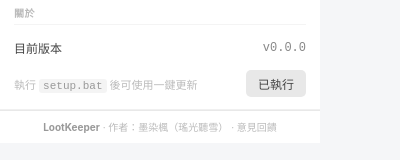
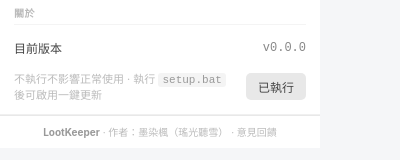
Before and after one commit to ZhouYuXun/LootKeeper, a browser extension: page popup.html in a window 400 px wide. Both pictures are taken after a click on the button "設定". Shown: the part 381-541 px from the top of the page. Drawn offline with Linux system fonts and the light colour scheme.

Commit message:
docs: clarify setup.bat is optional and does not affect core usage

```diff
--- a/popup.html
+++ b/popup.html
@@ -490,7 +490,7 @@
 
       <!-- 未確認：提示先執行 setup.bat -->
       <div id="setupPrompt" class="setup-prompt-row">
-        <span class="setup-hint">執行 <code>setup.bat</code> 後可使用一鍵更新</span>
+        <span class="setup-hint">不執行不影響正常使用 · 執行 <code>setup.bat</code> 後可啟用一鍵更新</span>
         <button id="setupDoneBtn" class="btn btn-gray">已執行</button>
       </div>
 
```
Also changed, not shown: README.md.
